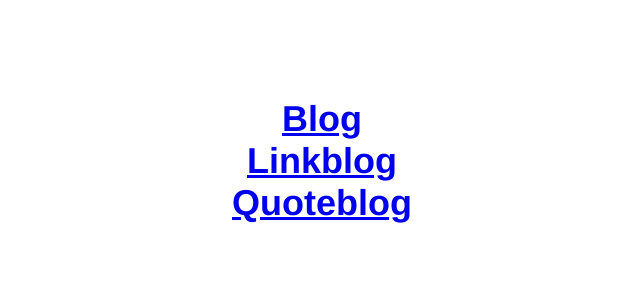
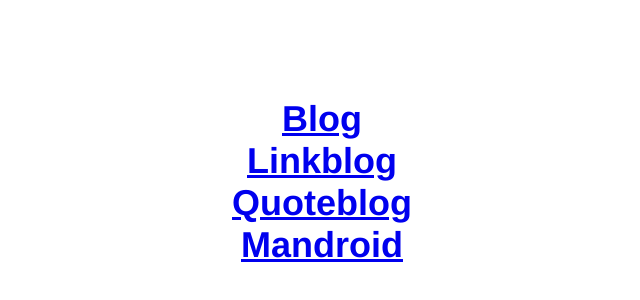
Before and after one commit to KTamas/ktamas.com, a plain HTML site: page index.html in a window 1280 px wide. Shown: the part 152-452 px from the top of the page, without its empty margins (318-958 px from the left). Drawn offline with Linux system fonts and the light colour scheme.

Commit message:
mandroid

```diff
--- a/index.html
+++ b/index.html
@@ -17,6 +17,7 @@
       <a href="http://blog.ktamas.com">Blog</a><br/>
       <a href="http://links.ktamas.com">Linkblog</a><br/>
       <a href="http://quotes.ktamas.com">Quoteblog</a><br/>
+      <a href="http://mandroid.hu/2012/05/kadar-tamas/">Mandroid</a><br/>
     </div>
   </body>
 </html>
```
